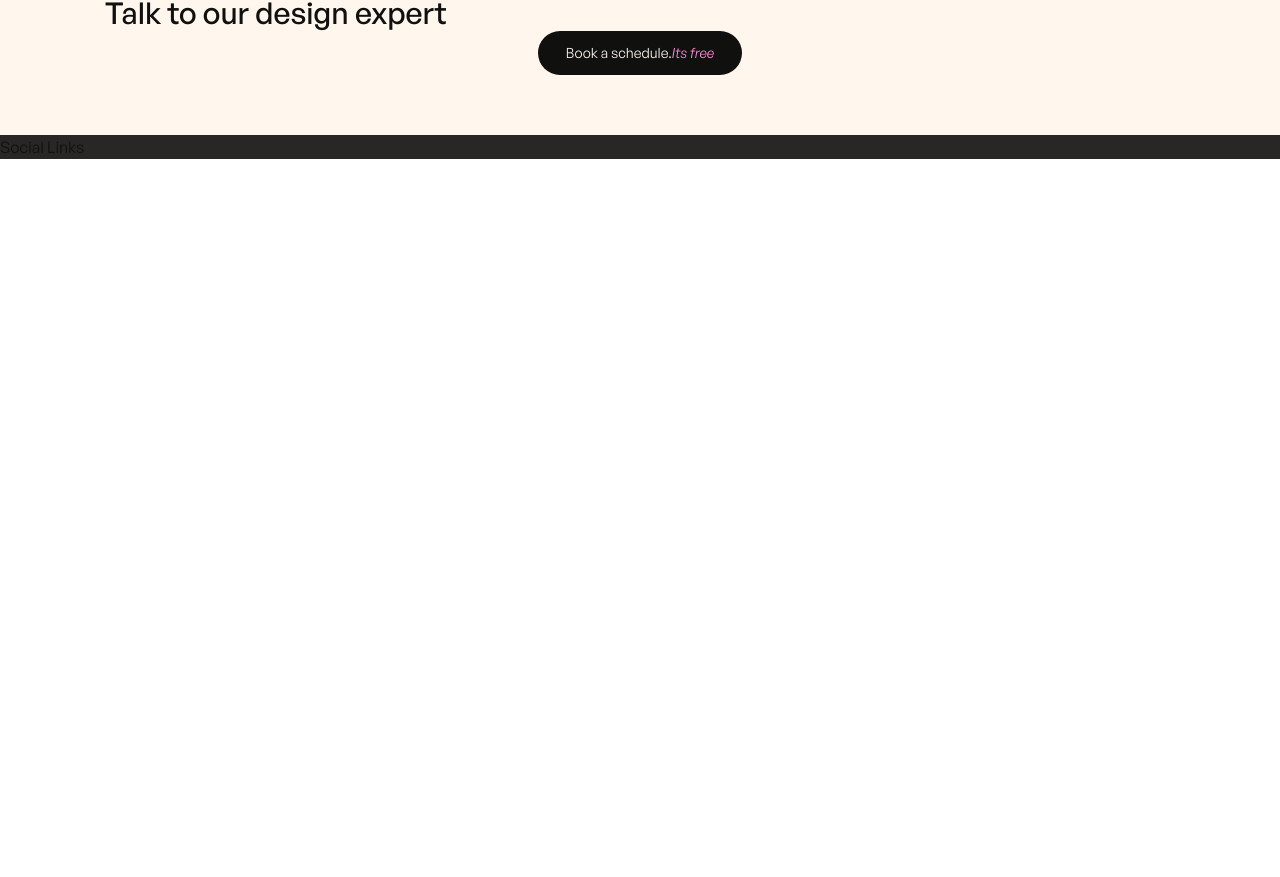
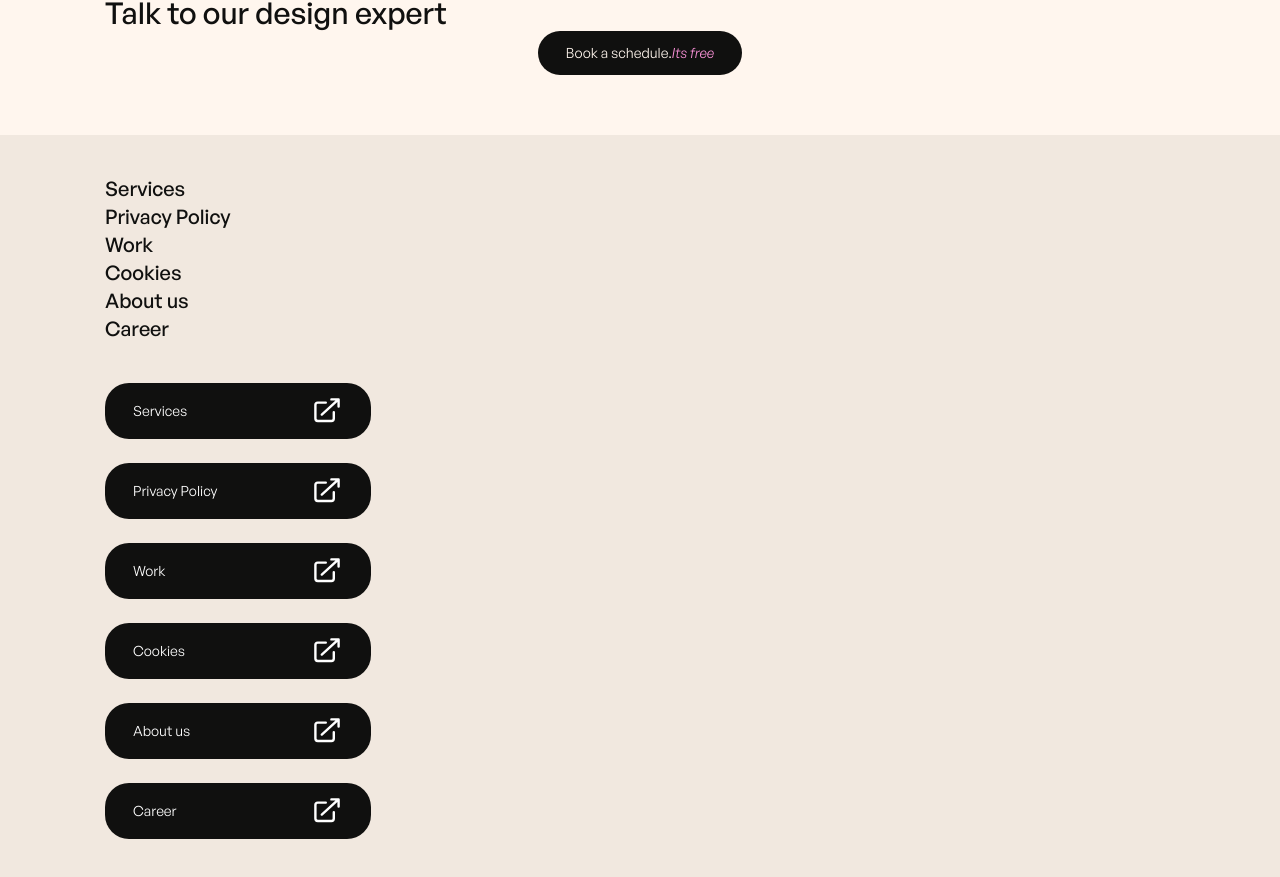
Before and after one commit to surajnarsale/tangle-landing-page, a Next.js app: page / in a window 1280 px wide. Shown: the part 5127-6004 px from the top of the page. Before the commit the page ends 5286 px from the top, so only its background shows below. Built offline with nearby package versions, Linux system fonts and the light colour scheme.

Commit message:
feat: add social links card

```diff
--- /dev/null
+++ b/components/atoms/FooterLinkButton.tsx
@@ -0,0 +1,25 @@
+import { PropsWithChildren } from 'react'
+import clsx from 'clsx'
+import Link from 'next/link'
+import { ArrowTopRightOnSquareIcon } from '@heroicons/react/20/solid'
+
+type FooterLinkButtonProps = {
+  className?: string
+  href?: string
+}
+
+export function FooterLinkButton(props: PropsWithChildren<FooterLinkButtonProps>): JSX.Element {
+  return (
+    <Link href={props.href!}>
+      <div
+        className={clsx(
+          'flex max-w-[266px] items-center justify-between  rounded-3xl bg-dark-500  py-4 px-8 px-4 py-2 text-2xl text-sm text-light sm:px-7 sm:py-3 ',
+          props.className
+        )}
+      >
+        {props.children}
+        <ArrowTopRightOnSquareIcon className="h-8 w-8" aria-hidden="true" />
+      </div>
+    </Link>
+  )
+}
--- a/components/molecules/SocialLinks.tsx
+++ b/components/molecules/SocialLinks.tsx
@@ -1,13 +1,56 @@
 import type { PropsWithChildren } from 'react'
 import clsx from 'clsx'
 import { Container } from '@/components/atoms/Container'
+import { FooterLinkButton } from '@/components/atoms/FooterLinkButton'
+
+const links = [
+  { name: 'Services' },
+  { name: 'Privacy Policy' },
+  { name: 'Work' },
+  { name: 'Cookies' },
+  { name: 'About us' },
+  { name: 'Career' },
+]
+const socialLinks = [
+  { name: 'Services' },
+  { name: 'Privacy Policy' },
+  { name: 'Work' },
+  { name: 'Cookies' },
+  { name: 'About us' },
+  { name: 'Career' },
+]
 
 type SocialLinksProps = {
   className?: string
 }
 
 const SocialLinks = (props: PropsWithChildren<SocialLinksProps>): JSX.Element => {
-  return <div>Social Links</div>
+  return (
+    <div className={clsx('bg-primary-200 py-10', props.className)}>
+      <Container className="mx-auto max-w-[1110px] px-5 pb-5 text-dark-500 ">
+        <div className="-md:grid -md:grid-cols-2 -md:gap-4">
+          {links.map((link) => {
+            return (
+              <>
+                <p className="text-xl font-medium ">{link.name}</p>
+              </>
+            )
+          })}
+        </div>
+        <div className="mt-10">
+          {links.map((link) => {
+            return (
+              <>
+                <FooterLinkButton className="mt-6" href="#">
+                  {link.name}
+                </FooterLinkButton>
+              </>
+            )
+          })}
+        </div>
+      </Container>
+    </div>
+  )
 }
 
 export default SocialLinks
```
